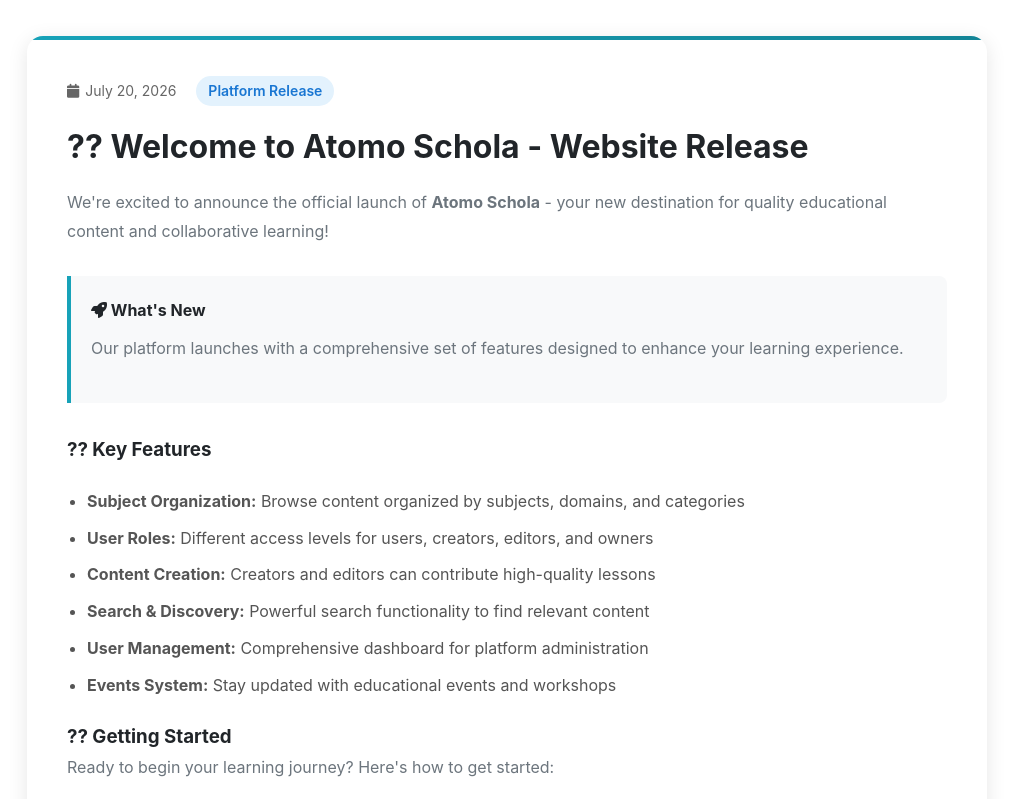
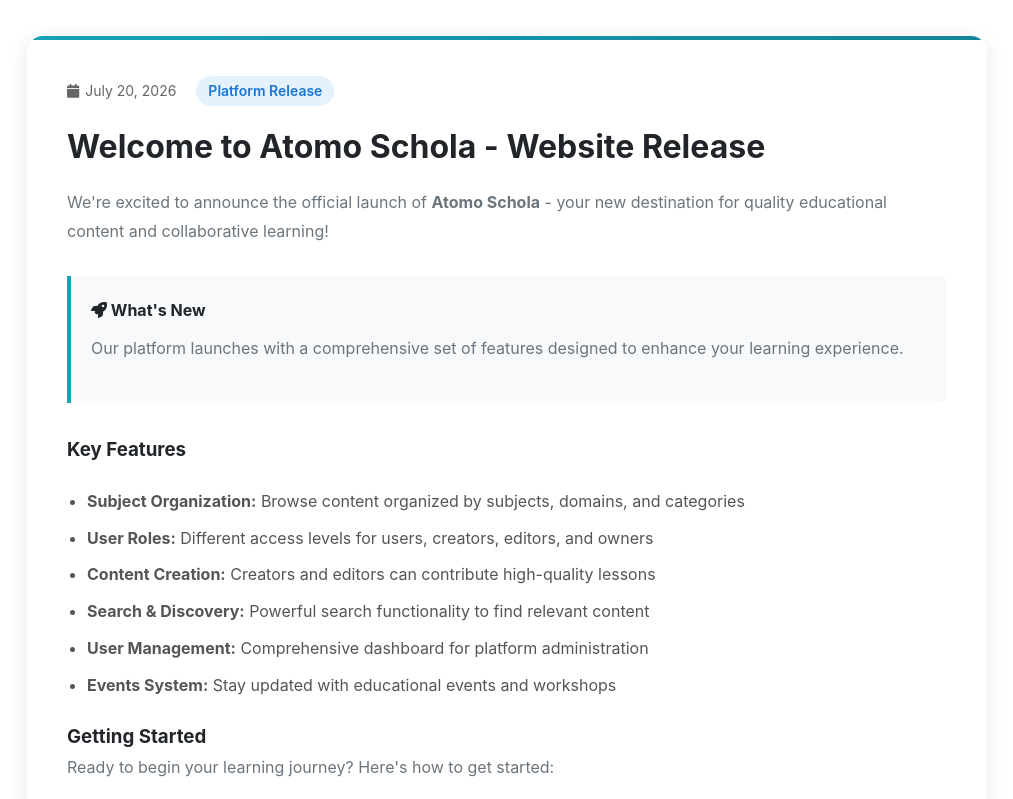
Before and after one commit to AdelinCode/atomoschola_dev, a website: page frontend/news.html in a window 1280 px wide. Shown: the part 320-1119 px from the top of the page, without its empty margins (133-1146 px from the left). Drawn offline with Linux system fonts and the light colour scheme.

Commit message:
retusuri

```diff
--- a/frontend/news.html
+++ b/frontend/news.html
@@ -169,7 +169,7 @@
                 <div class="news-category">Platform Release</div>
             </div>
 
-            <h2 class="news-title">?? Welcome to Atomo Schola - Website Release</h2>
+            <h2 class="news-title">Welcome to Atomo Schola - Website Release</h2>
 
             <div class="news-content">
                 <p>
@@ -181,7 +181,7 @@
                     <p>Our platform launches with a comprehensive set of features designed to enhance your learning experience.</p>
                 </div>
 
-                <h3>?? Key Features</h3>
+                <h3>Key Features</h3>
                 <ul>
                     <li><strong>Subject Organization:</strong> Browse content organized by subjects, domains, and categories</li>
                     <li><strong>User Roles:</strong> Different access levels for users, creators, editors, and owners</li>
@@ -191,7 +191,7 @@
                     <li><strong>Events System:</strong> Stay updated with educational events and workshops</li>
                 </ul>
 
-                <h3>?? Getting Started</h3>
+                <h3>Getting Started</h3>
                 <p>
                     Ready to begin your learning journey? Here's how to get started:
                 </p>
```
Also changed, not shown: frontend/index.html (+1 -1 lines).
